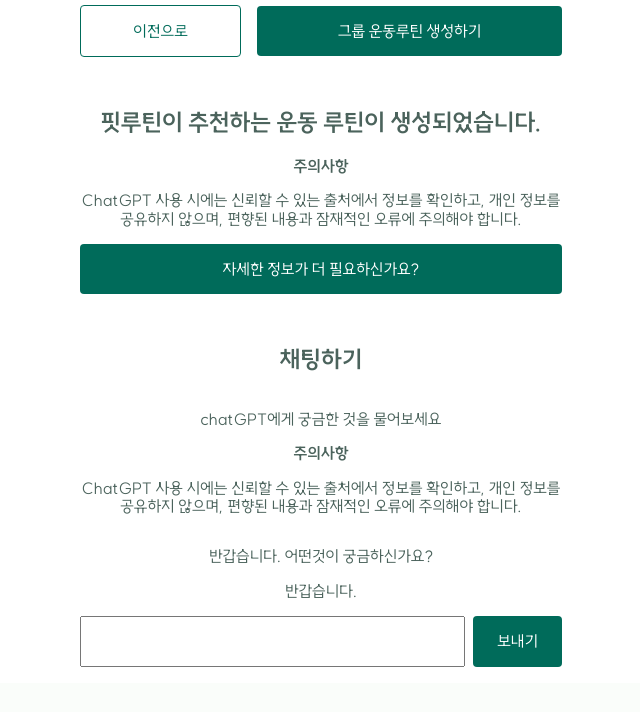
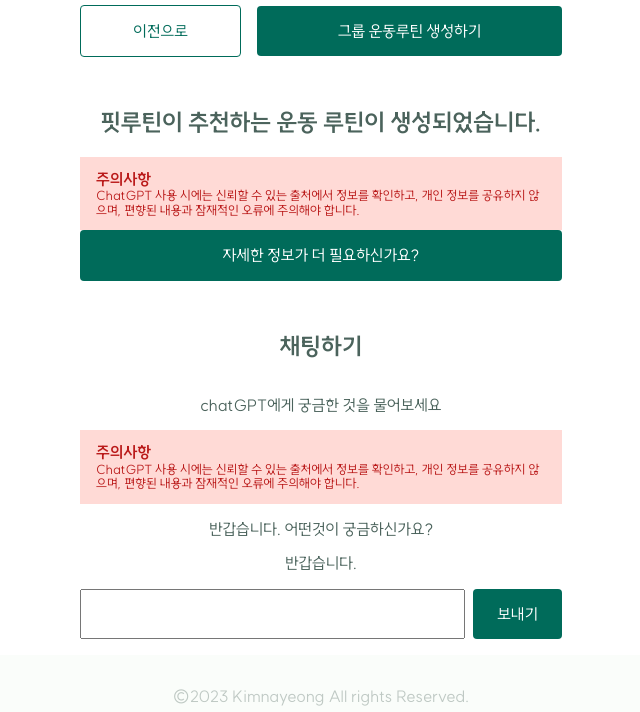
Before and after one commit to nayeongdev/FitRoutine, a plain HTML site: page index.html in a window 1280 px wide. Shown: the part 2730-3442 px from the top of the page, without its empty margins (319-959 px from the left). Drawn offline with Linux system fonts and the light colour scheme.

Commit message:
경고문구 스타일링

```diff
--- a/css/style.css
+++ b/css/style.css
@@ -596,6 +596,20 @@
 #main-container .secondary-button svg {
   fill: #006B5A;
 }
+#main-container .warning {
+  padding: 0.8rem 1rem;
+  background-color: #FFDAD6;
+  color: #BA1A1A;
+  text-align: left;
+}
+#main-container .warning strong {
+  font-size: 1rem;
+  font-weight: 700;
+}
+#main-container .warning p {
+  margin: 0;
+  font-size: 0.8rem;
+}
 
 #main-footer .container {
   display: flex;
```
